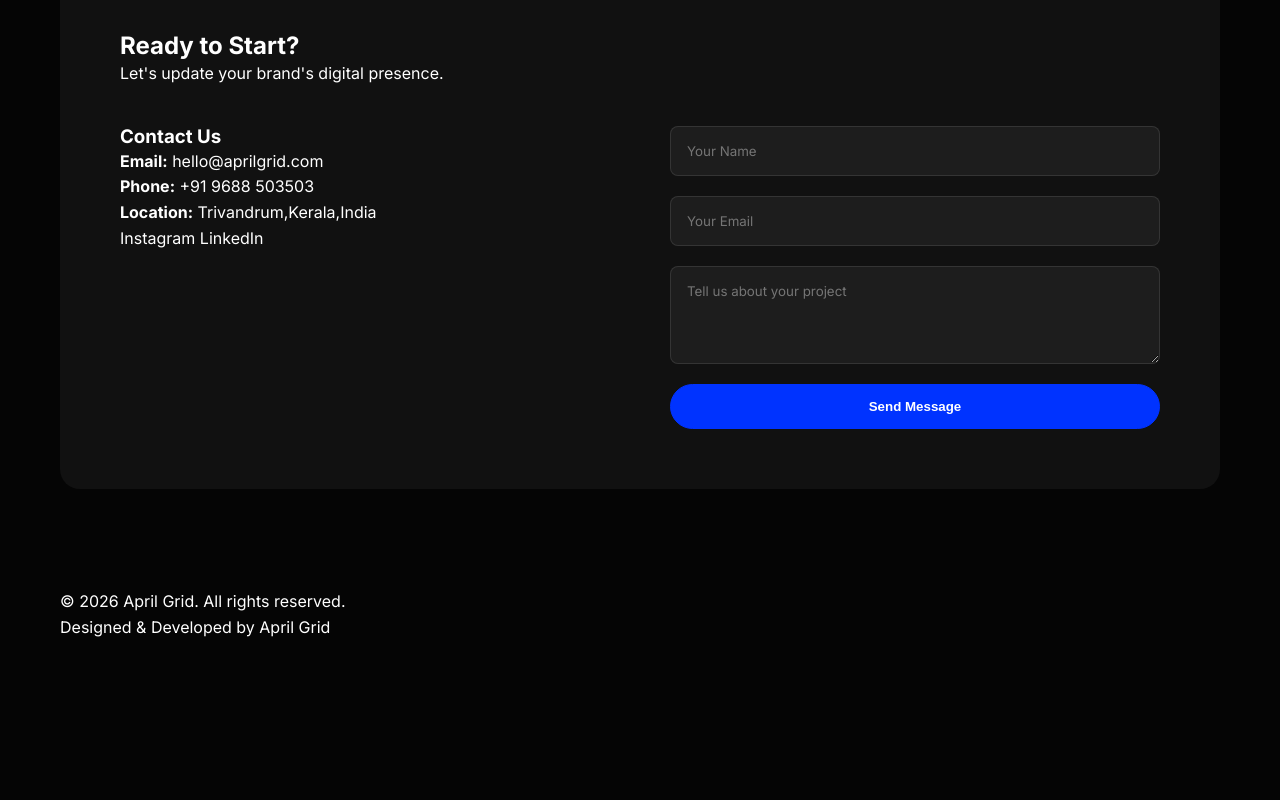
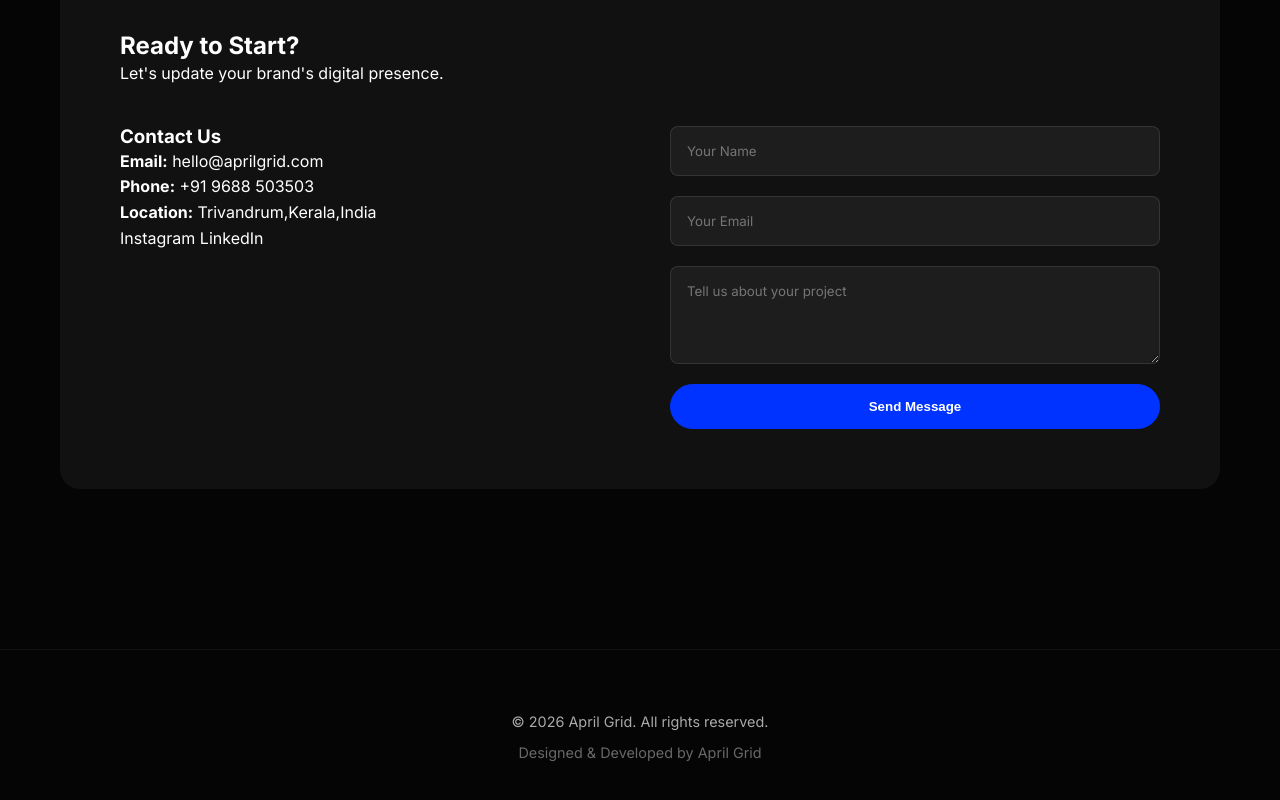
Before and after one commit to AprilGrid/April-Grid-Web, a website built with Vite: page index.html in a window 1280 px wide. Shown: the part 3092-3892 px from the top of the page. Before the commit the page ends 3732 px from the top, so only its background shows below. Built offline with nearby package versions, Linux system fonts and the light colour scheme.

Commit message:
Polish footer styles

```diff
--- a/src/style.css
+++ b/src/style.css
@@ -430,3 +430,22 @@
 .delay-2 {
     transition-delay: 0.4s;
 }
+
+/* Footer */
+.footer {
+    padding: 60px 0 80px;
+    text-align: center;
+    border-top: 1px solid rgba(255, 255, 255, 0.05);
+    margin-top: 60px;
+}
+
+.footer p {
+    color: var(--color-text-muted);
+    font-size: 0.9rem;
+    margin-bottom: 8px;
+}
+
+.footer-credit {
+    font-size: 0.8rem;
+    opacity: 0.6;
+}
```
